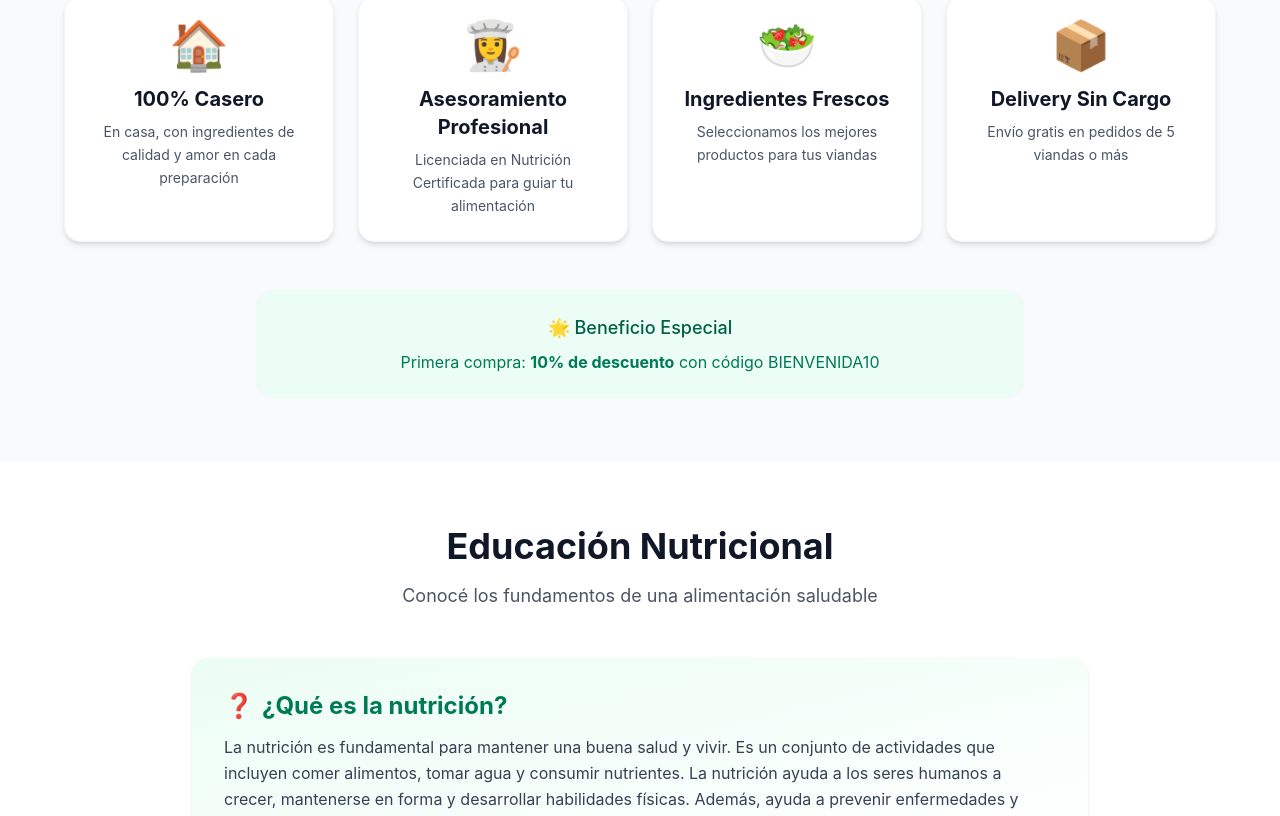
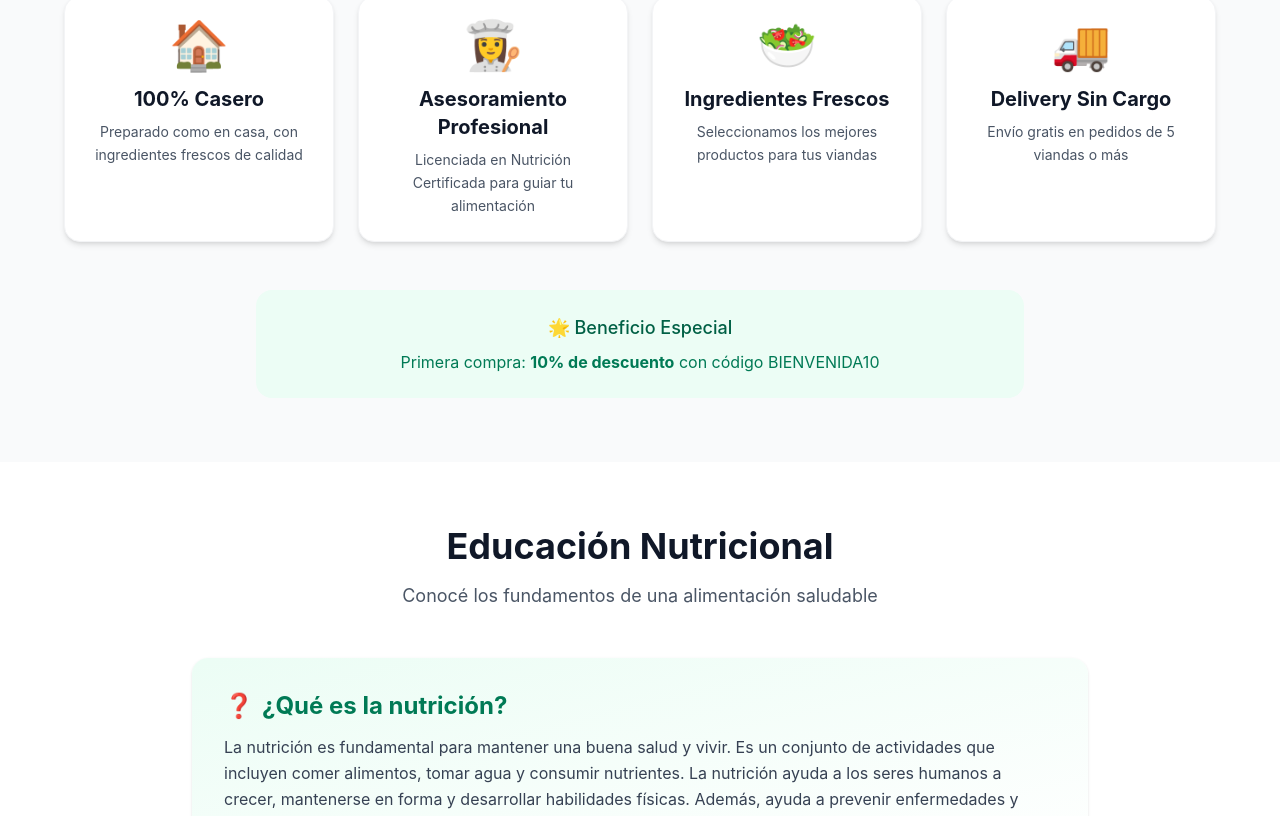
Before and after one commit to franSASA00/nutricion-viandas-web, a React (Vite) app: page / in a window 1280 px wide. Shown: the part 2060-2876 px from the top of the page. Built offline with nearby package versions, Linux system fonts and the light colour scheme.

Commit message:
Modify service details and update delivery icon
Updated service descriptions and icons for better clarity.

```diff
--- a/src/app/components/Servicios.tsx
+++ b/src/app/components/Servicios.tsx
@@ -3,7 +3,7 @@ export function Servicios() {
     {
       icono: "🏠",
       titulo: "100% Casero",
-      descripcion: "En casa, con ingredientes de calidad y amor en cada preparación"
+      descripcion: "Preparado como en casa, con ingredientes frescos de calidad"
     },
     {
       icono: "👩‍🍳",
@@ -16,7 +16,7 @@ export function Servicios() {
       descripcion: "Seleccionamos los mejores productos para tus viandas"
     },
     {
-      icono: "📦",
+      icono: "🚚",
       titulo: "Delivery Sin Cargo",
       descripcion: "Envío gratis en pedidos de 5 viandas o más"
     }
@@ -25,7 +25,6 @@ export function Servicios() {
   return (
     <section className="py-12 md:py-16 bg-gray-50">
       <div className="container mx-auto px-4">
-        {/* Título de la sección */}
         <div className="text-center mb-10 md:mb-12">
           <h2 className="text-3xl md:text-4xl font-bold text-gray-900 mb-3">
             Nuestros Servicios
@@ -35,7 +34,6 @@ export function Servicios() {
           </p>
         </div>
 
-        {/* Grid de servicios - responsive */}
         <div className="grid grid-cols-1 sm:grid-cols-2 lg:grid-cols-4 gap-6 max-w-6xl mx-auto">
           {servicios.map((servicio, index) => (
             <div
@@ -53,7 +51,6 @@ export function Servicios() {
           ))}
         </div>
 
-        {/* Beneficio adicional */}
         <div className="mt-10 md:mt-12 bg-emerald-50 rounded-2xl p-6 max-w-3xl mx-auto text-center">
           <p className="text-emerald-800 font-medium text-lg">
             🌟 Beneficio Especial
```
